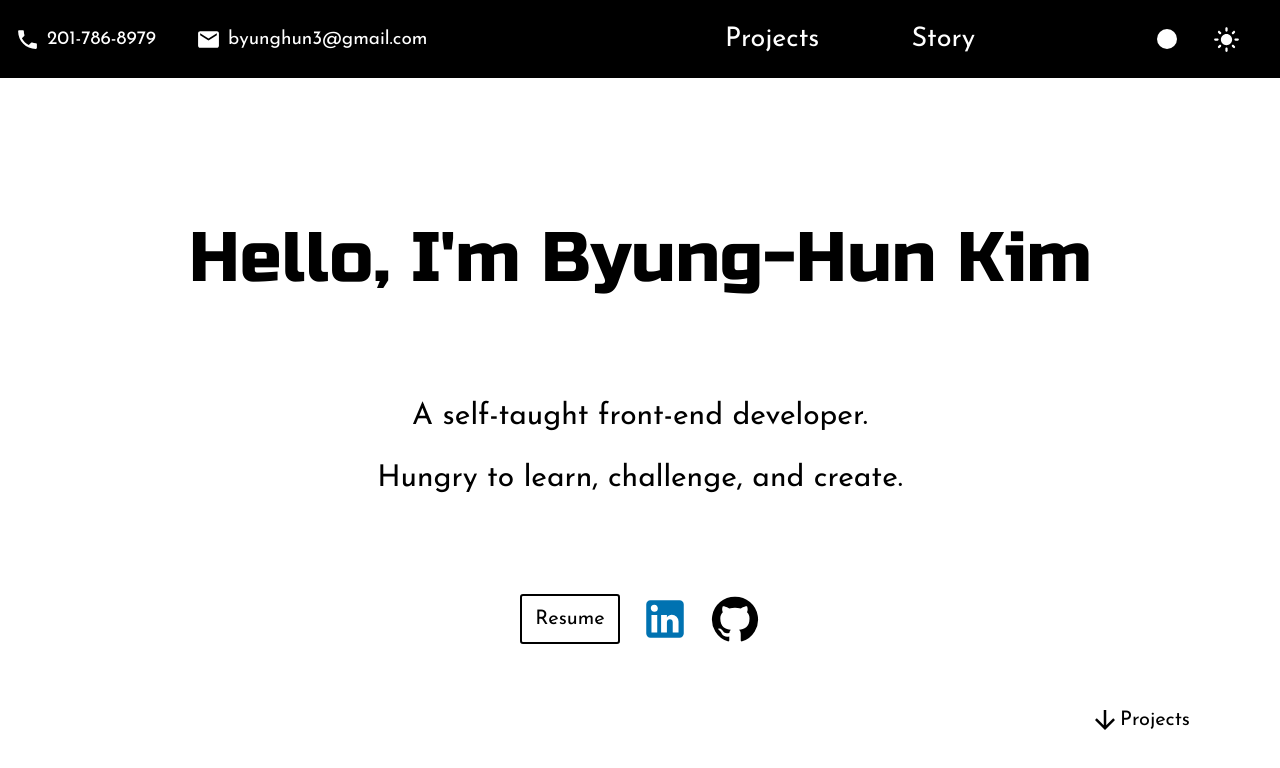
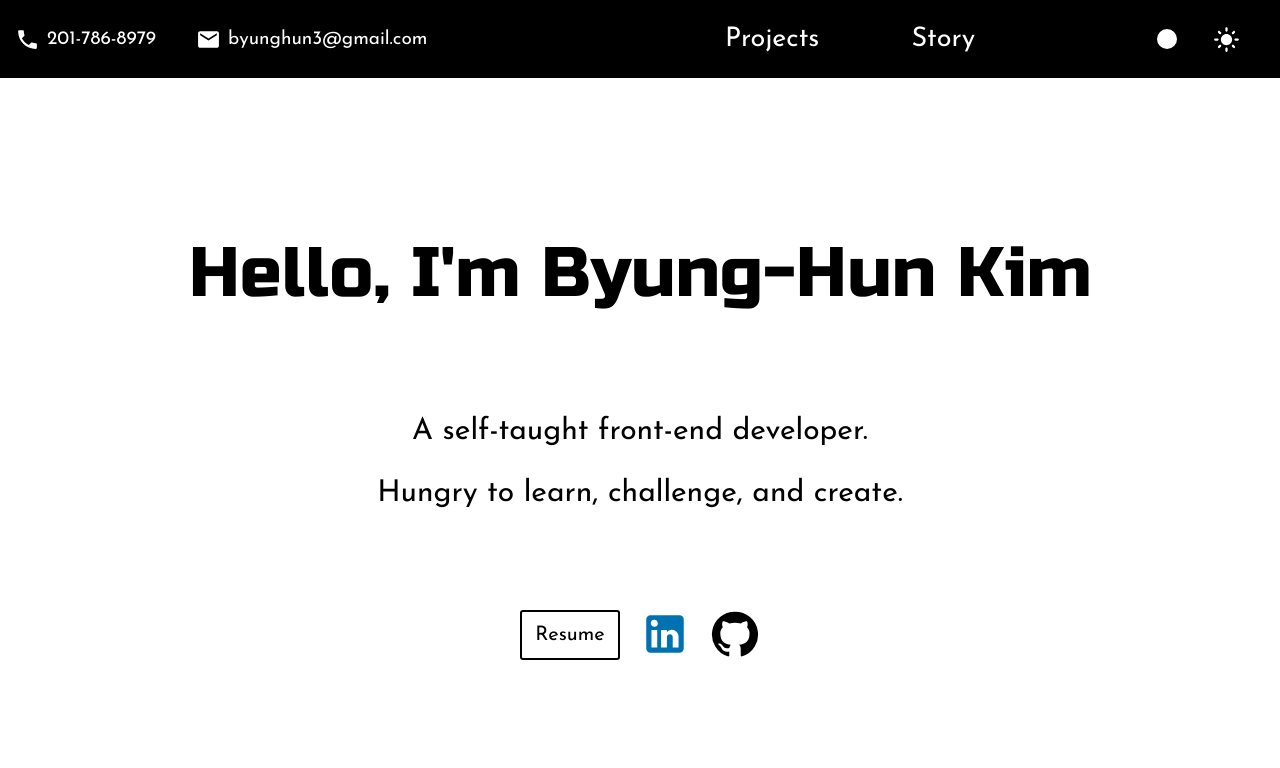
Before and after one commit to byunghun3/portfolio, a React (Create React App) app: page / in a window 1280 px wide. Shown: the top 768 px of the page. Built offline with nearby package versions, Linux system fonts and the light colour scheme.

Commit message:
remove unused codes in Profile section

```diff
--- a/src/App.tsx
+++ b/src/App.tsx
@@ -42,9 +42,7 @@ function App() {
         <Container>
           {/* <Section id="profile"> */}
           {/* a */}
-          <Profile
-            projectsHash="#projects"
-          />
+          <Profile />
           {/* </Section> */}
           {/* <Section id="projects"> */}
           {/* b */}
--- a/src/components/Profile.tsx
+++ b/src/components/Profile.tsx
@@ -1,17 +1,10 @@
-import React, { FC, useEffect, useContext } from "react";
-import { NavHashLink } from "react-router-hash-link";
+import React, { FC, useContext } from "react";
 import LinkedInIcon from "@mui/icons-material/LinkedIn";
 import GitHubIcon from "@mui/icons-material/GitHub";
-import ArrowDownwardIcon from "@mui/icons-material/ArrowDownward";
 import { ThemeContext } from "../contexts/ThemeContext";
 import { Header } from "./Header";
 import ResumePDF from "../assets/docs/resume.pdf";
-import DownArrow from "../assets/icons/Black-doodle-arrow-isolated-on-transparent-background-PNG.png";
 import styled from "styled-components";
-
-interface ProfileProps {
-    projectsHash: string
-}
 
 const Page = styled.div`
     min-height: 100vh;
@@ -49,19 +42,22 @@ const Links = styled.div`
     align-items: center;
     margin-top: 10rem;
     margin-bottom: 2rem;
+
+    a {
+        margin: 0 1rem;
+    }
 `;
 
 const Resume = styled.button`
     height: 5rem;
     width: 10rem;
-    margin: 0 1rem;
-    // margin: 0 0.7rem;
     border: solid ${(props) => props.isDarkMode ? "white" : "black"} 0.2rem;
     border-radius: 0.3rem;
     background-color: ${(props) => props.isDarkMode ? "black" : "white"};
     color: ${(props) => props.isDarkMode ? "white" : "black"};
     font-family: "Josefin Sans";
     font-size: 2rem;
+
     &:hover {
         background-color: ${(props) => props.isDarkMode ? "white" : "black"};
         color: ${(props) => props.isDarkMode ? "black" : "white"};
@@ -69,42 +65,8 @@ const Resume = styled.button`
     }
 `;
 
-const ScrollContainer = styled.div`
-    width: 90%;
-    margin-top: 4rem;
-    margin-bottom: -4rem;
-    // border: solid orange;
-`;
-
-const ScrollDownButton = styled.button`
-    // position: absolute;
-    // right: 5%;
-    // bottom: 5;
-    float: right;
-    // margin-left: 100rem;
-    margin-right: 2rem;
-    display: flex;
-    justify-content: center;
-    align-items: center;
-    border: none;
-    background: none;
-    color: ${(props) => props.isDarkMode ? "white" : "black"};
-    font-family: "Josefin Sans";
-    font-size: 2rem;
-    &:hover {
-        transform: scale(1.25);
-        cursor: pointer;
-    }
-`;
-
-export const Profile: FC<ProfileProps> = ({ projectsHash }) => {
+export const Profile: FC = () => {
     const { isDarkMode } = useContext(ThemeContext);
-
-    const handleClick = () => {
-        setTimeout(() => {
-            history.pushState("", document.title, window.location.pathname + window.location.search);
-        }, 1);
-    };
 
     return (
         <Page id="profile">
@@ -119,24 +81,24 @@ export const Profile: FC<ProfileProps> = ({ projectsHash }) => {
                     <a href={ResumePDF} target="_blank" rel="noopener noreferrer">
                         <Resume type="button" isDarkMode={isDarkMode}>Resume</Resume>
                     </a>
+                    <a href={"https://www.linkedin.com/in/byung-hun-kim-a3809a143/"} target="_blank" rel="noopener noreferrer">
                         <LinkedInIcon
                             sx={{
-                            margin: "0 1rem",
-                            // margin: "0 0.7rem",
                                 color: "#0072b1",
                                 fontSize: "5rem",
                                 "&:hover": {
                                     borderRadius: "0.5rem",
                                     backgroundColor: "#0072b1",
-                                color: "white",
+                                    color: `${isDarkMode ? "white" : "black"}`,
                                     cursor: "pointer"
                                 }
                             }}
                         />
+                    </a>
+                    <a href={"https://github.com/byunghun3"} target="_blank" rel="noopener noreferrer">
                         <GitHubIcon
                             sx={{
-                            margin: "0 1rem",
-                            // margin: "0 0.7rem",
+                                color: `${isDarkMode ? "white" : "black"}`,
                                 fontSize: "5rem",
                                 "&:hover": {
                                     borderRadius: "0.5rem",
@@ -146,19 +108,8 @@ export const Profile: FC<ProfileProps> = ({ projectsHash }) => {
                                 }
                             }}
                         />
+                    </a>
                 </Links>
-                <ScrollContainer>
-                    <NavHashLink smooth to={projectsHash}>
-                        <ScrollDownButton type="button" onClick={handleClick} isDarkMode={isDarkMode}>
-                            <ArrowDownwardIcon
-                                sx={{
-                                    fontSize: "3rem"
-                                }}
-                            />
-                            Projects
-                        </ScrollDownButton>
-                    </NavHashLink>
-                </ScrollContainer>
             </Content>
         </Page>
     );
```
Lines whose indentation alone changed are shown as unchanged.
